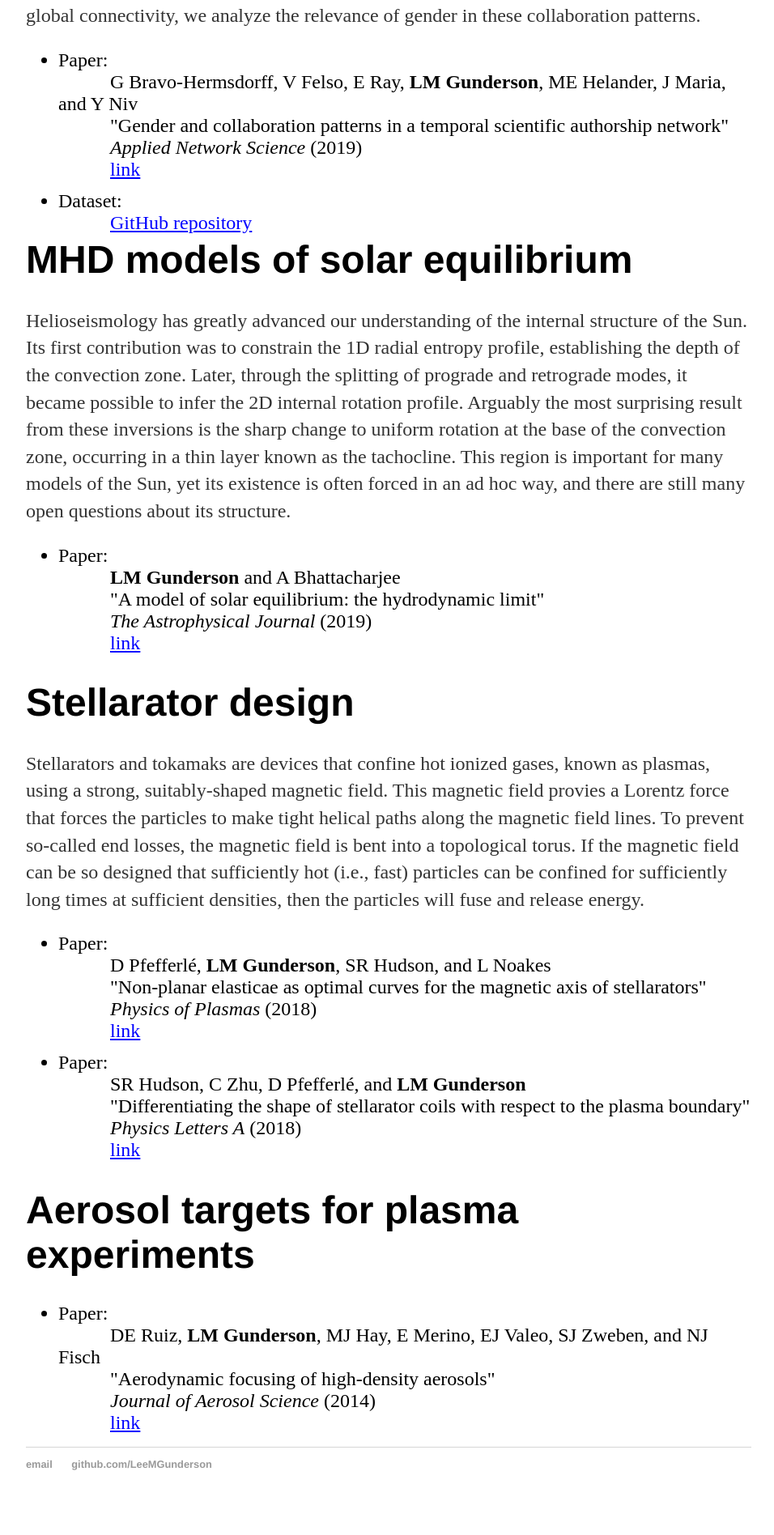
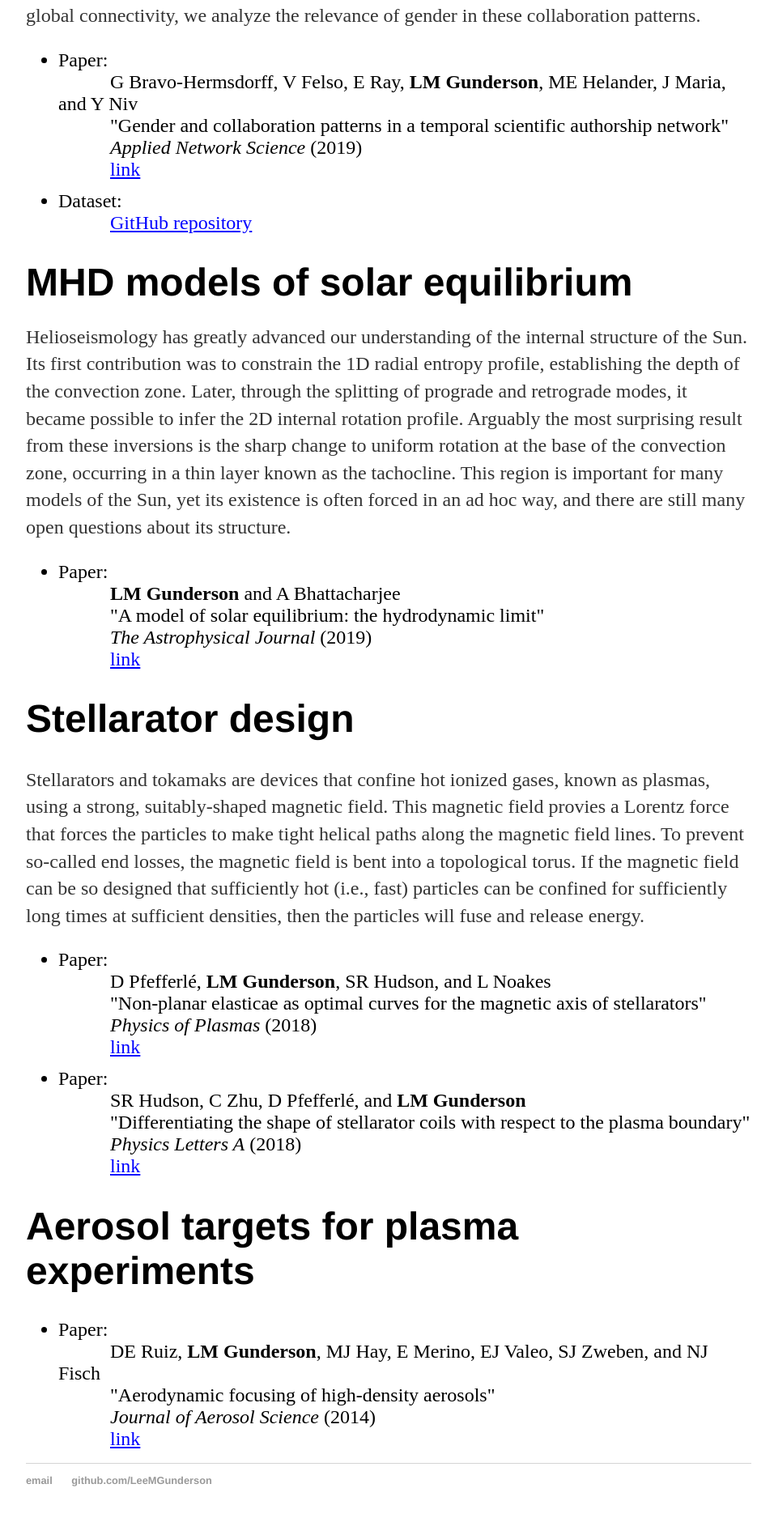
Before and after one commit to LeeMGunderson/LeeMGunderson.github.io, a Jekyll site: the page built from research/index.html, in a window 1280 px wide. Shown: the part 1559-3455 px from the top of the page at 81% size, without its empty margins (160-1116 px from the left). Built offline with Jekyll 4.4.1, drawn with Linux system fonts in a browser that asks for light colours.

Commit message:
Update index.html

```diff
--- a/research/index.html
+++ b/research/index.html
@@ -71,7 +71,7 @@
 			</li>
 		</ul>
 
-	<h1 style="margin-top:-12px;">MHD models of solar equilibrium</h1>
+	<h1 style="margin-bottom:0px;">MHD models of solar equilibrium</h1>
 		<p style="font-size:24px;">Helioseismology has greatly advanced our understanding of the internal structure of the Sun.  Its first contribution was to constrain the 1D radial entropy profile, establishing the depth of the convection zone. Later, through the splitting of prograde and retrograde modes, it became possible to infer the 2D internal rotation profile.  Arguably the most surprising result from these inversions is the sharp change to uniform rotation at the base of the convection zone, occurring in a thin layer known as the tachocline.  This region is important for many models of the Sun, yet its existence is often forced in an ad hoc way, and there are still many open questions about its structure.</p>
 		<ul>
 			<li style="font-size:24px; margin-bottom:12px;">Paper:
```
